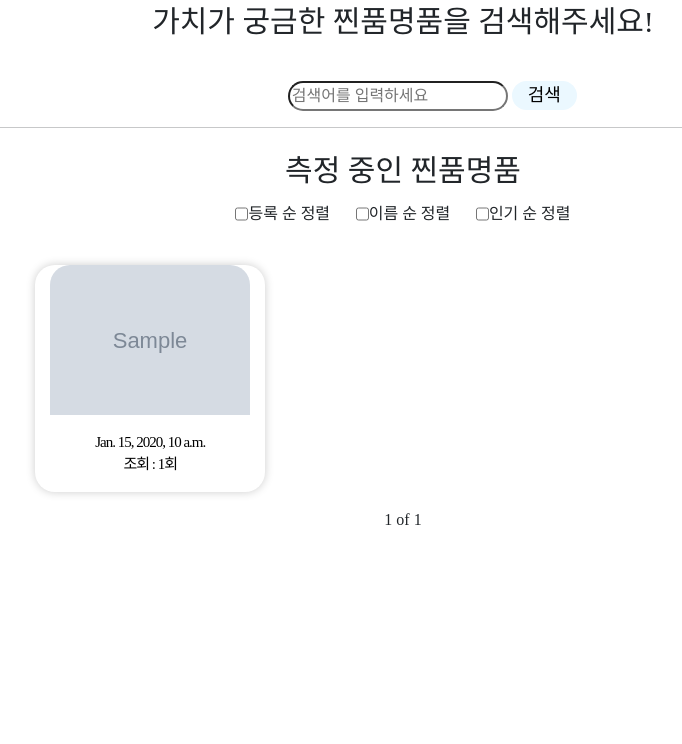
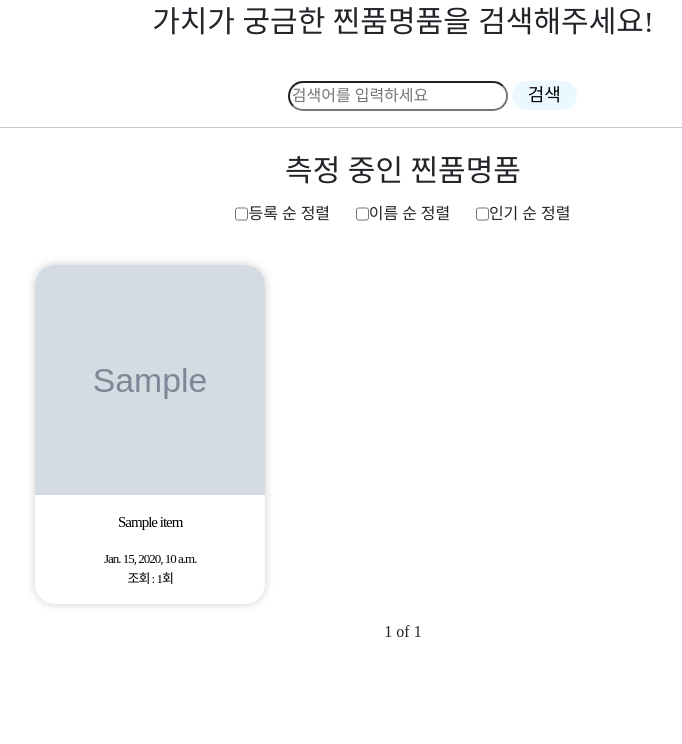
Before and after one commit to JJinPum-MyeongPum/JJinPum-MyeongPum, a Django app: page /JmApp/search/ in a window 1280 px wide. Shown: the part 90-834 px from the top of the page, without its empty margins (237-919 px from the left). Before the commit the page ends 615 px from the top, so only its background shows below. Run offline with Django 3.2, Linux system fonts and the light colour scheme; tables that the repository leaves empty hold one stand-in row (values such as "Sample post"); grey boxes marked "Sample" are stand-in pictures; some web fonts are replaced.

Commit message:
[지영][개발] :: 리스트페이지 완성

```diff
--- a/JmProject/JmApp/static/css/list.css
+++ b/JmProject/JmApp/static/css/list.css
@@ -4,6 +4,14 @@
     font-weight: normal;
     font-style: normal;
 }
+@font-face {
+    font-family: 'S-CoreDream-9Black';
+    src: url('https://cdn.jsdelivr.net/gh/projectnoonnu/noonfonts_six@1.2/S-CoreDream-9Black.woff') format('woff');
+    font-weight: normal;
+    font-style: normal;
+}
+
+
 *{
     font-family: 'S-CoreDream-4Regular';
 }
@@ -102,6 +110,10 @@ ul, li {
     list-style: none;
 }
 
+.item{
+    margin-top: 3%;
+}
+
 .list_wrap {
     width: 1000px;
     margin: 0 auto;
--- a/JmProject/JmApp/templates/productList.html
+++ b/JmProject/JmApp/templates/productList.html
@@ -41,10 +41,10 @@
         {% for product in products %}
           <div class="item">
             <a href="{% url 'detail' product.id %}">
-            <p><img src="{{ product.image.url }}" alt="없음" width="200"></p>
-            <a><strong>{{product.title}}</strong><br>
-            <p>{{product.pub_date}}<br>
-            조회 : {{product.clickCount}}회</p>
+            <p><img src="{{ product.image.url }}" alt="없음" width="230" height="230"></p>
+            <p>{{product.title}}</p><br>
+            <p style="font-size: 13px;">{{product.pub_date}}<br>
+                조회 : {{product.clickCount}}회</p>
             </a>
           </div>
           {% endfor %}
--- a/JmProject/JmApp/views.py
+++ b/JmProject/JmApp/views.py
@@ -91,7 +91,7 @@ def search(request):
         products=Item.objects.all().order_by('title')
     if '13' in orderValue:
         products=Item.objects.all().order_by('-clickCount')
-    paginator = Paginator(products, 8)
+    paginator = Paginator(products, 6)
 
     page_number = request.GET.get('page')
     page = paginator.get_page(page_number)
```
